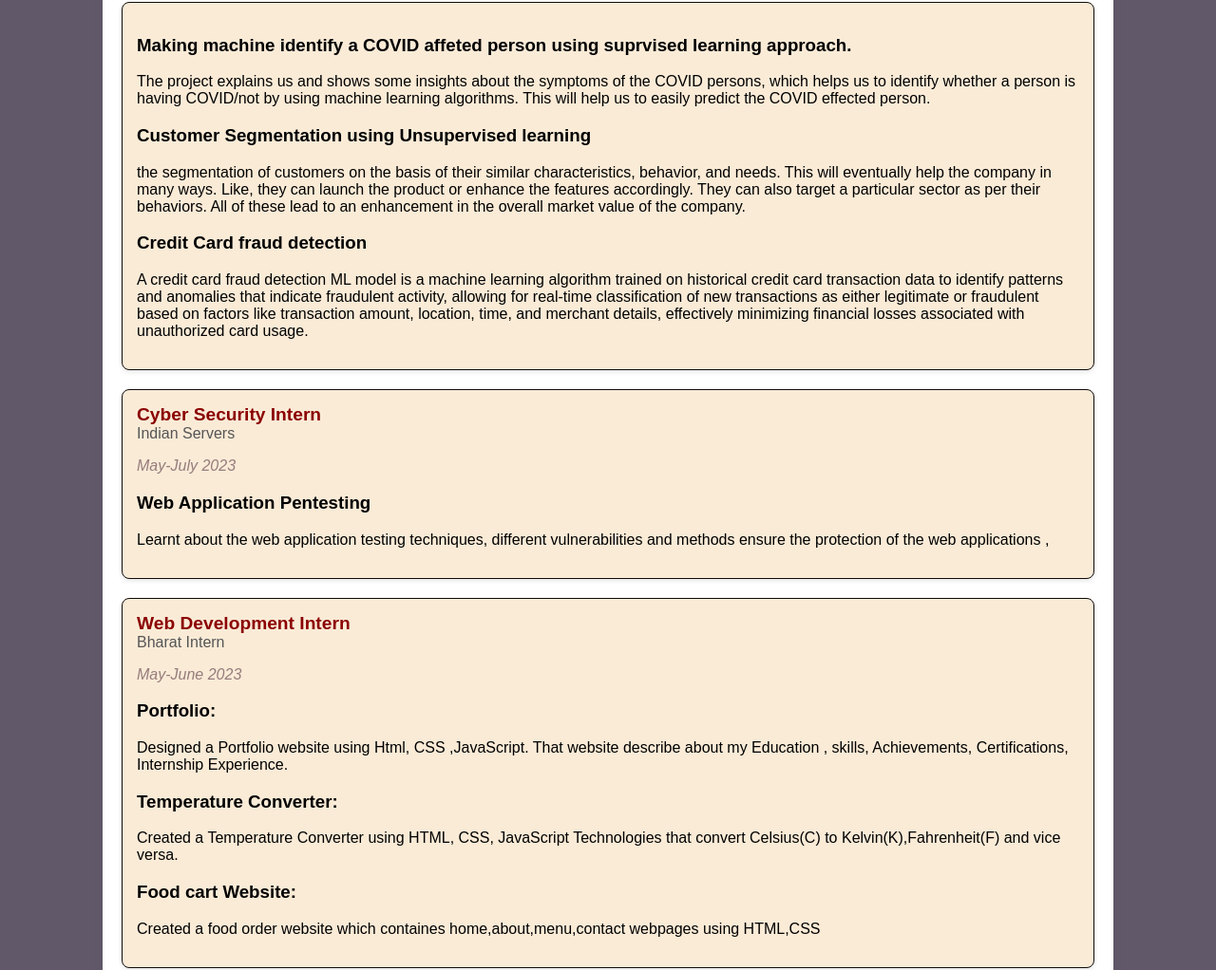
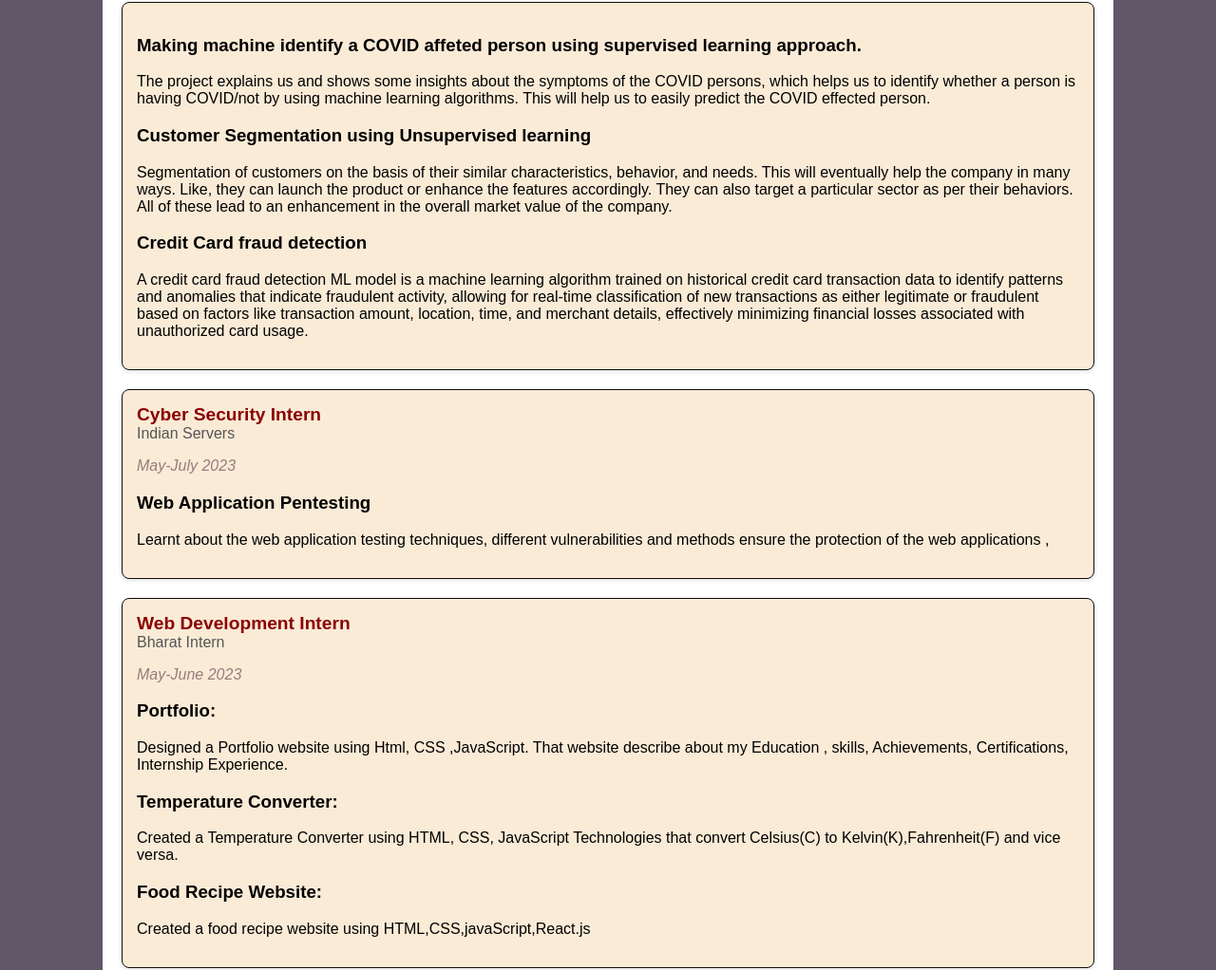
Before and after one commit to kalyani2003-oct/kportfolio, a plain HTML site: page Experience.html in a window 1280 px wide. Shown: the part 106-1128 px from the top of the page at 95% size. Drawn offline with Linux system fonts and the light colour scheme.

Commit message:
Update Experience.html

```diff
--- a/Experience.html
+++ b/Experience.html
@@ -57,7 +57,7 @@
         <h2>Experience</h2>
 
         <div class="experience-card">
-            <h3>Making machine identify a COVID affeted person using suprvised learning approach.</h3>
+            <h3>Making machine identify a COVID affeted person using supervised learning approach.</h3>
 
             <div class="description">
                 <p>The project explains us and shows some insights about the symptoms of the COVID persons,
@@ -65,7 +65,7 @@
             </div>
             <h3>Customer Segmentation using Unsupervised learning</h3>
             <div class="description">
-                <p>the segmentation of customers on the basis of their similar characteristics, behavior, and needs. This will eventually help the company in many ways. Like, they can launch the product or enhance the features accordingly. They can also target a particular sector as per their behaviors. All of these lead to an enhancement in the overall market value of the company.</p>
+                <p>Segmentation of customers on the basis of their similar characteristics, behavior, and needs. This will eventually help the company in many ways. Like, they can launch the product or enhance the features accordingly. They can also target a particular sector as per their behaviors. All of these lead to an enhancement in the overall market value of the company.</p>
             </div>
 
             <h3>Credit Card fraud detection</h3>
@@ -96,8 +96,8 @@
             <h3>Temperature Converter:</h3>
             <p>Created a Temperature Converter  using HTML, CSS, JavaScript Technologies that convert  Celsius(C) to Kelvin(K),Fahrenheit(F)  and vice versa.</p>
 
-        <h3>Food cart Website:</h3>
-    <p>Created a food order website which containes home,about,menu,contact webpages using HTML,CSS</p></div>
+        <h3>Food Recipe Website:</h3>
+    <p>Created a food recipe  website using HTML,CSS,javaScript,React.js</p></div>
         </div>
         </div>
        <div class="container">
```
